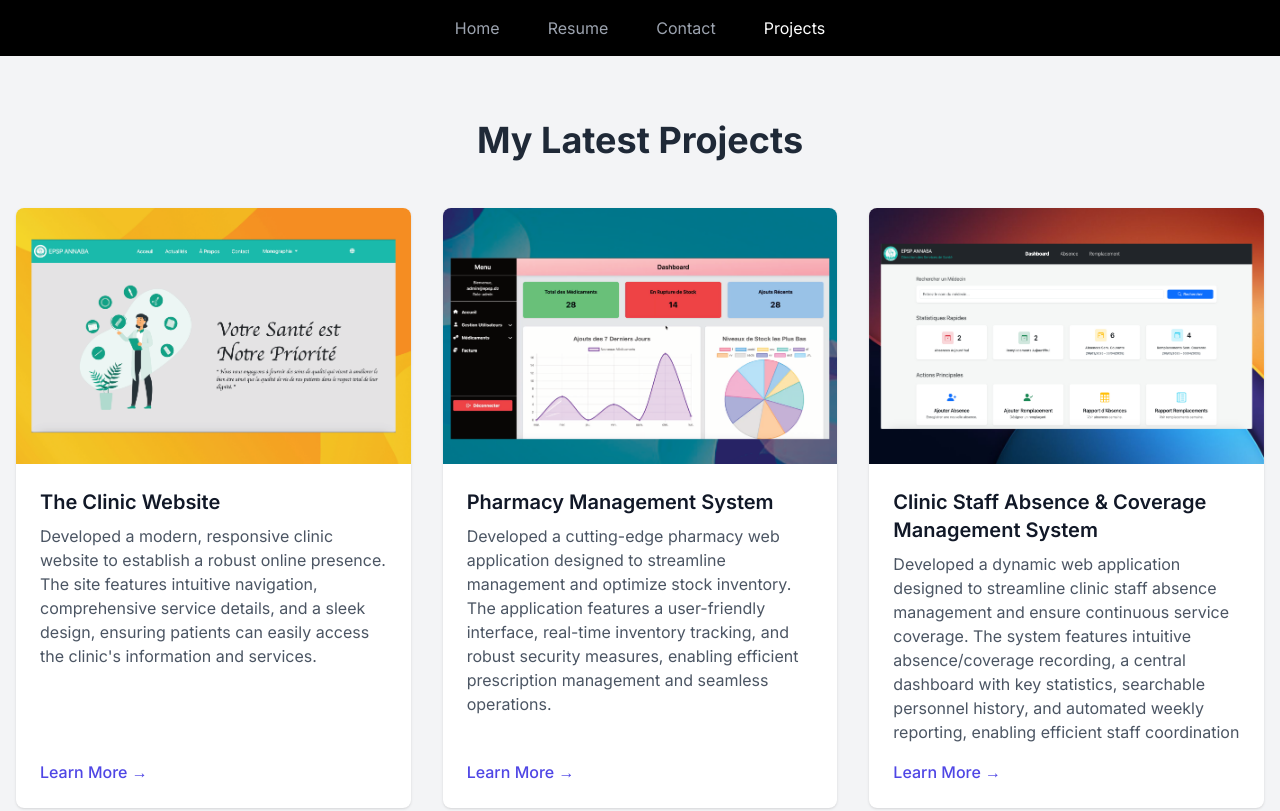
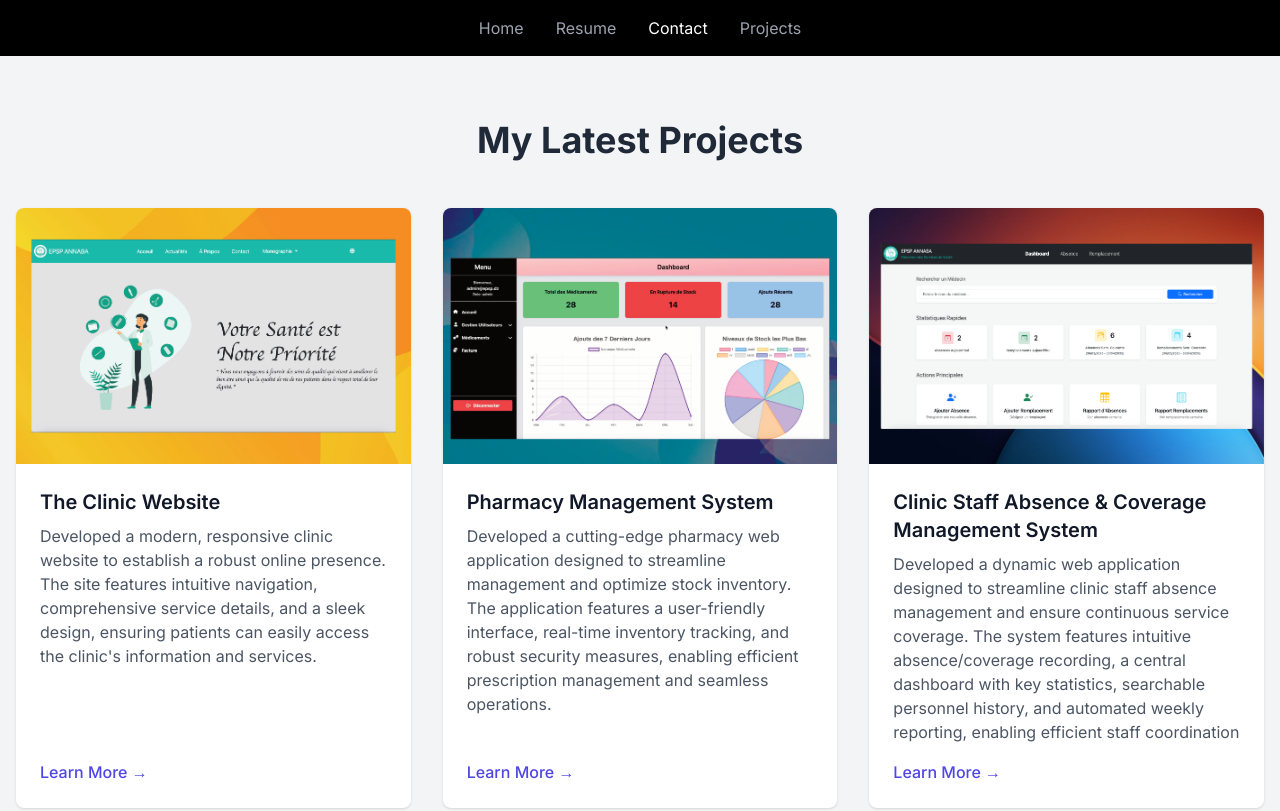
Before and after one commit to aimen-chaouli/portfolio-website, a website: page projects.html in a window 1280 px wide. Shown: the top 811 px of the page. Drawn offline with nearby package versions, Linux system fonts and the light colour scheme.

Commit message:
Projects Update

```diff
--- a/projects.html
+++ b/projects.html
@@ -51,32 +51,31 @@
     </style>
   </head>
   <body class="min-h-screen flex flex-col bg-gray-100 font-inter">
+    <!-- Navigation -->
     <nav class="bg-black">
-      <ul
-        class="flex justify-center space-x-4 sm:space-x-8 py-4 text-sm sm:text-base">
+      <ul class="flex justify-center space-x-8 py-4">
         <li>
-          <a href="index.html" class="text-gray-400 hover:text-white px-2"
-            >Home</a
-          >
+          <a href="index.html" class="text-gray-400 hover:text-white">Home</a>
         </li>
         <li>
-          <a href="resume.html" class="text-gray-400 hover:text-white px-2"
+          <a href="resume.html" class="text-gray-400 hover:text-white"
             >Resume</a
           >
         </li>
         <li>
-          <a href="contact.html" class="text-gray-400 hover:text-white px-2"
+          <a href="contact.html" class="text-white hover:text-gray-300"
             >Contact</a
           >
         </li>
         <li>
-          <a href="projects.html" class="text-white hover:text-gray-300 px-2"
+          <a href="projects.html" class="text-gray-400 hover:text-white"
             >Projects</a
           >
         </li>
       </ul>
     </nav>
 
+    <!-- Projects -->
     <section class="max-w-7xl mx-auto px-4 py-16 flex-grow">
       <h2
         class="text-3xl sm:text-4xl font-bold text-center mb-12 text-gray-800">
@@ -174,6 +173,7 @@
       </div>
     </section>
 
+    <!-- Technologies -->
     <section class="w-full py-16 bg-gray-200">
       <h2
         class="text-3xl sm:text-4xl font-bold text-center mb-12 text-gray-800">
```
